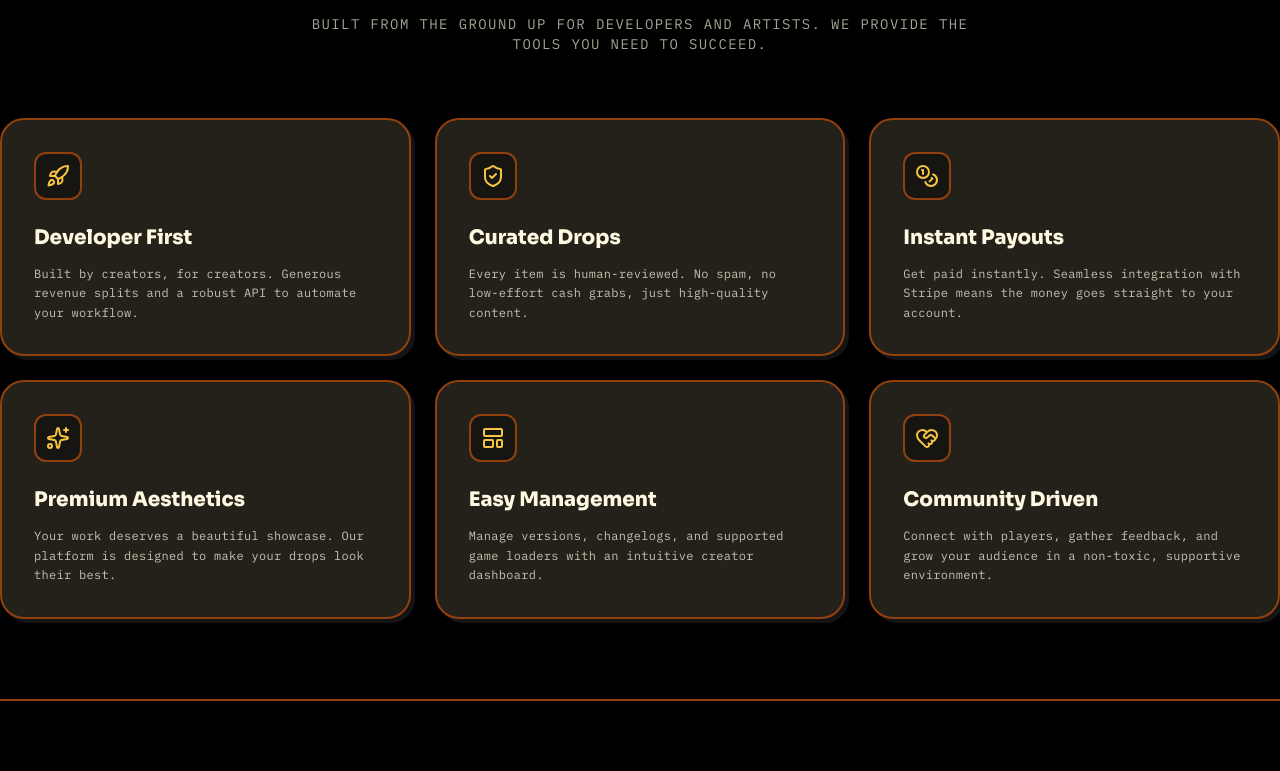
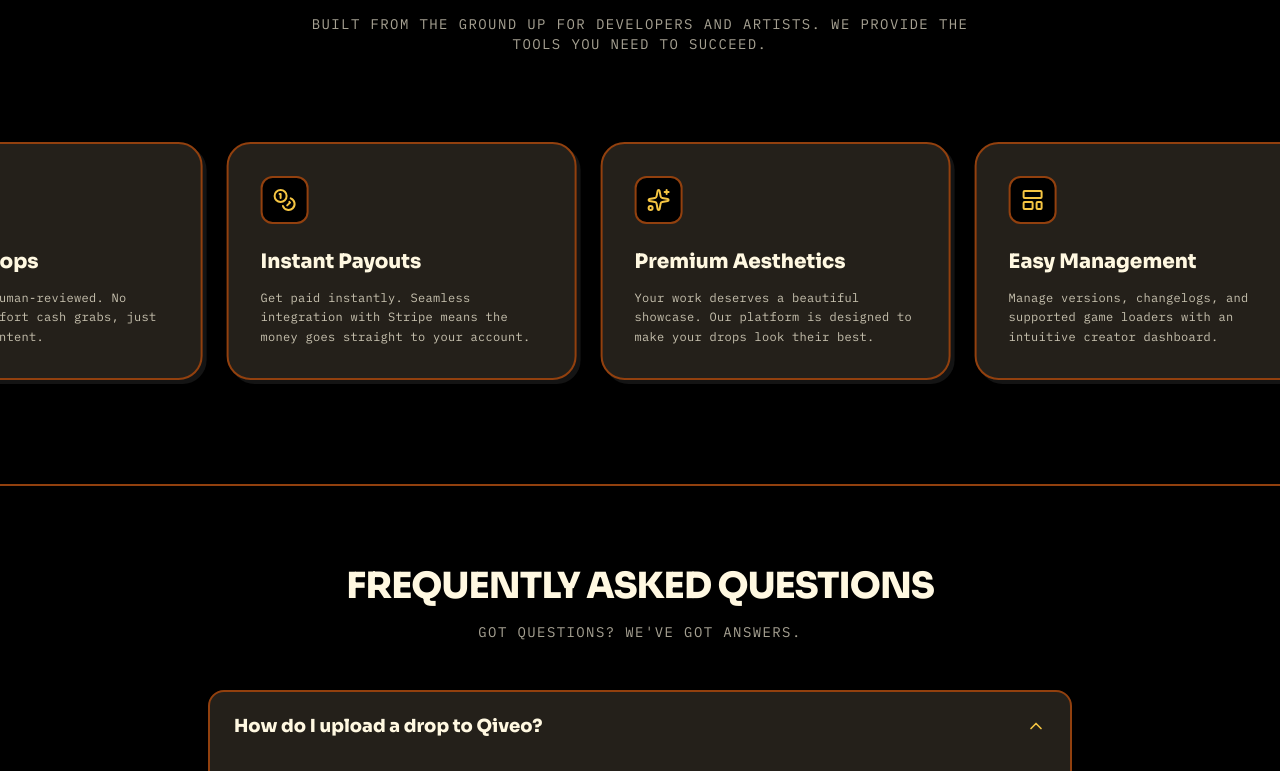
Before and after one commit to muhdumaism/kivo, a React (Create React App) app in the folder frontend/: page / in a window 1280 px wide. Shown: the part 808-1579 px from the top of the page. Built offline with nearby package versions, Linux system fonts and the light colour scheme; no server answers.

Commit message:
Change features section to a continuous marquee scroll

```diff
--- a/frontend/src/components/qiveo/FeaturesSection.jsx
+++ b/frontend/src/components/qiveo/FeaturesSection.jsx
@@ -18,14 +18,15 @@ export function FeaturesSection() {
           </div>
         </Reveal>
 
-        <div className="grid grid-cols-1 md:grid-cols-2 lg:grid-cols-3 gap-6">
-          {FEATURES.map((feature, i) => {
+        <Reveal>
+          <div className="relative overflow-hidden w-full flex items-center py-6">
+            <div className="flex w-max animate-marquee gap-6 hover:[animation-play-state:paused]">
+              {[...FEATURES, ...FEATURES].map((feature, i) => {
                 const Icon = feature.icon;
                 return (
-              <Reveal key={feature.id} delay={i * 50}>
-                <div className="group h-full">
+                  <div key={i} className="group w-[300px] sm:w-[350px] shrink-0 h-full">
                     <div className="border-2 border-[#92400E] rounded-3xl bg-[#24201A] p-8 h-full relative shadow-[4px_4px_0px_0px_rgba(20,20,20,1)] group-hover:shadow-[6px_6px_0px_0px_rgba(20,20,20,1)] transition-all duration-300 group-hover:-translate-y-1">
-                    <div className="w-12 h-12 bg-[#171512] border-2 border-[#92400E] rounded-xl flex items-center justify-center text-[#F5C542] mb-6">
+                      <div className="w-12 h-12 bg-[#000000] border-2 border-[#92400E] rounded-xl flex items-center justify-center text-[#F5C542] mb-6">
                         <Icon className="w-6 h-6" />
                       </div>
                       <h3 className="font-heading font-extrabold text-xl text-[#FFF8E1] mb-3">
@@ -36,11 +37,12 @@ export function FeaturesSection() {
                       </p>
                     </div>
                   </div>
-              </Reveal>
                 );
               })}
             </div>
           </div>
+        </Reveal>
+      </div>
     </section>
   );
 }
--- a/frontend/tailwind.config.js
+++ b/frontend/tailwind.config.js
@@ -57,10 +57,12 @@ module.exports = {
             keyframes: {
                 'accordion-down': { from: { height: '0' }, to: { height: 'var(--radix-accordion-content-height)' } },
                 'accordion-up': { from: { height: 'var(--radix-accordion-content-height)' }, to: { height: '0' } },
+                'marquee': { '0%': { transform: 'translateX(0%)' }, '100%': { transform: 'translateX(-50%)' } },
             },
             animation: {
                 'accordion-down': 'accordion-down 0.2s ease-out',
                 'accordion-up': 'accordion-up 0.2s ease-out',
+                'marquee': 'marquee 25s linear infinite',
             },
         },
     },
```
Lines whose indentation alone changed are shown as unchanged.
